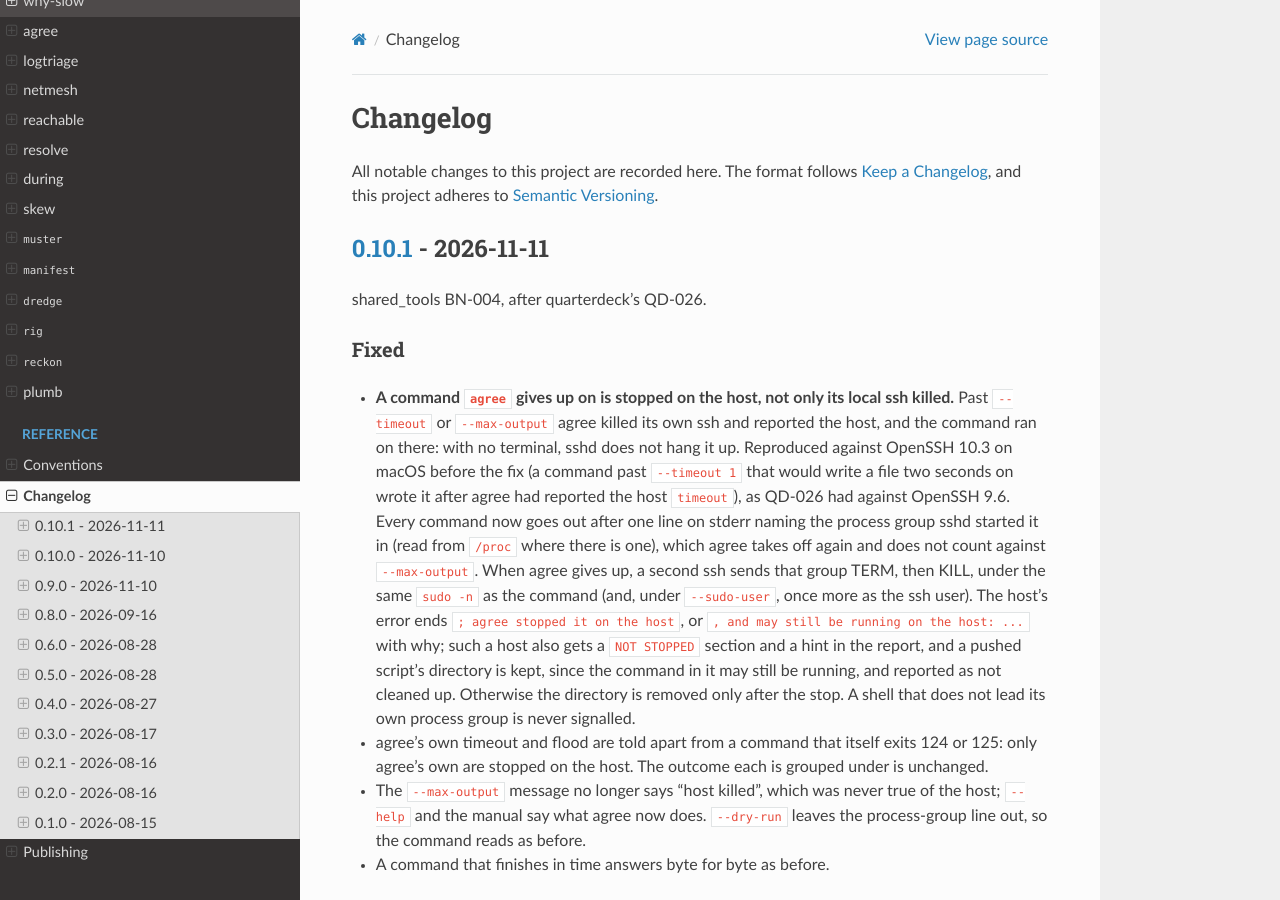
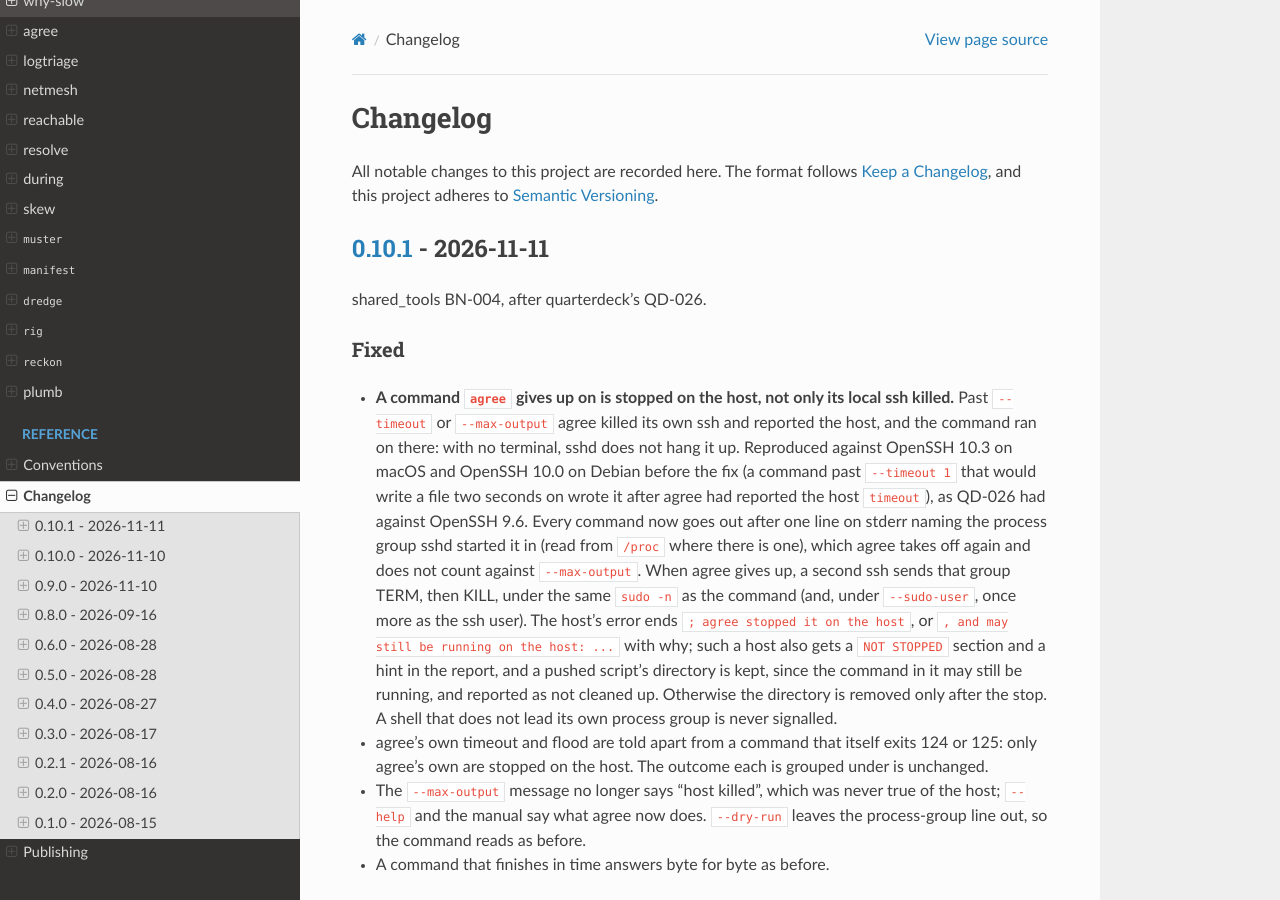
Before and after one commit to MartinGallagher-code/binnacle, a Sphinx documentation site: the page built from docs/changelog.md, in a window 1280 px wide and 900 px high. Built offline with Sphinx 7.4.7 and the Read the Docs theme 3.1.0, drawn with Linux system fonts in a browser that asks for light colours.

Commit message:
BN-005: check agree's stop on Linux and under --sudo and --sudo-user
Missed binnacle#74's merge as 0cb99bc, which reached the BN-004 branch
after it was merged.

Ran tests/check_real_sshd.sh in a Debian container (OpenSSH 10.0p2), which
takes the /proc route macOS never does.  main before #74 fails its three
stop checks there and #74 passes them.

The check gains --sudo (stopped as root) and --sudo-user nobody cases,
run only where sudo -n needs no password.  Each first runs in time and
must leave its mark, so a mark that never came cannot pass for a stop.
On Linux with passwordless sudo both fail before #74 and pass after; on
macOS they skip.

The docs say why a container whose PID 1 does not reap reports a stopped
command as NOT STOPPED: its zombie still counts in the group.  Found by
running the check in such a container first.  The 0.10.1 changelog entry
(untagged) names the Linux reproduction.

Co-Authored-By: Claude Opus 5.5 <noreply@anthropic.com>

```diff
--- a/CHANGELOG.md
+++ b/CHANGELOG.md
@@ -14,11 +14,12 @@ shared_tools BN-004, after quarterdeck's QD-026.
   local ssh killed.** Past `--timeout` or `--max-output` agree killed its
   own ssh and reported the host, and the command ran on there: with no
   terminal, sshd does not hang it up. Reproduced against OpenSSH 10.3 on
-  macOS before the fix (a command past `--timeout 1` that would write a
-  file two seconds on wrote it after agree had reported the host
-  `timeout`), as QD-026 had against OpenSSH 9.6. Every command now goes
-  out after one line on stderr naming the process group sshd started it
-  in (read from `/proc` where there is one), which agree takes off again
+  macOS and OpenSSH 10.0 on Debian before the fix (a command past
+  `--timeout 1` that would write a file two seconds on wrote it after
+  agree had reported the host `timeout`), as QD-026 had against OpenSSH
+  9.6. Every command now goes out after one line on stderr naming the
+  process group sshd started it in (read from `/proc` where there is
+  one), which agree takes off again
   and does not count against `--max-output`. When agree gives up, a second
   ssh sends that group TERM, then KILL, under the same `sudo -n` as the
   command (and, under `--sudo-user`, once more as the ssh user). The
```
Also changed, not shown: docs/tools/agree.md (+9 -1 lines), 1 other file.
